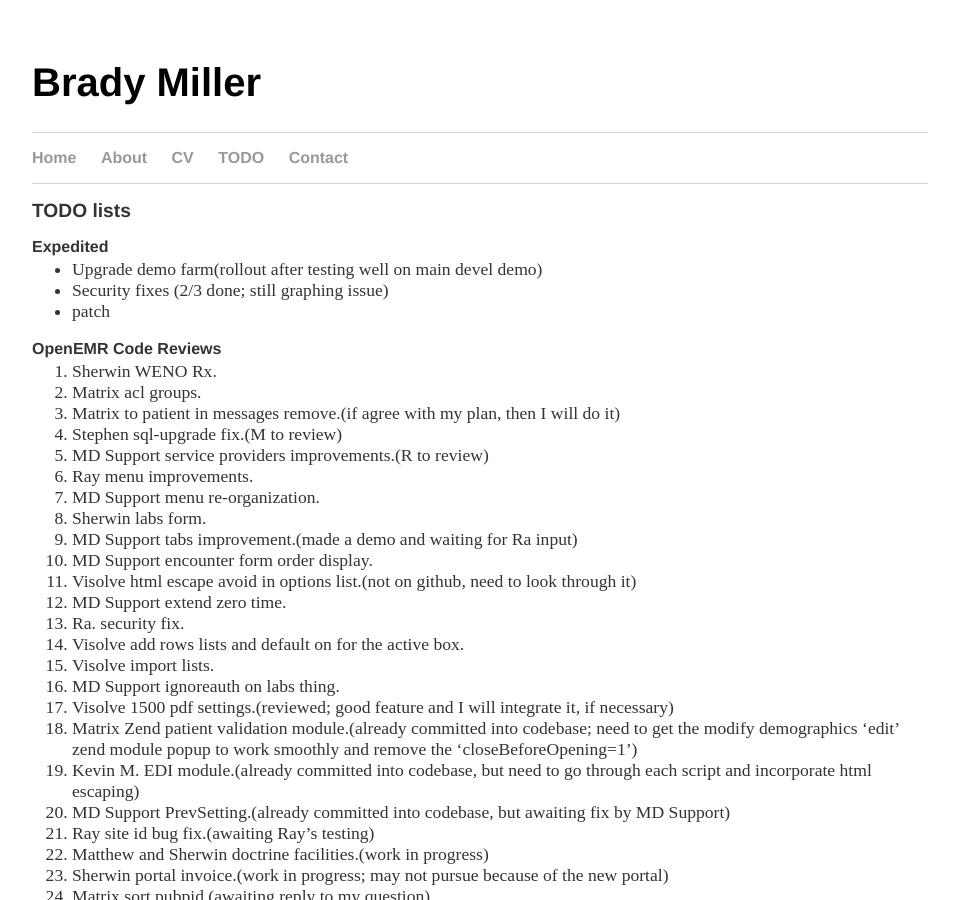
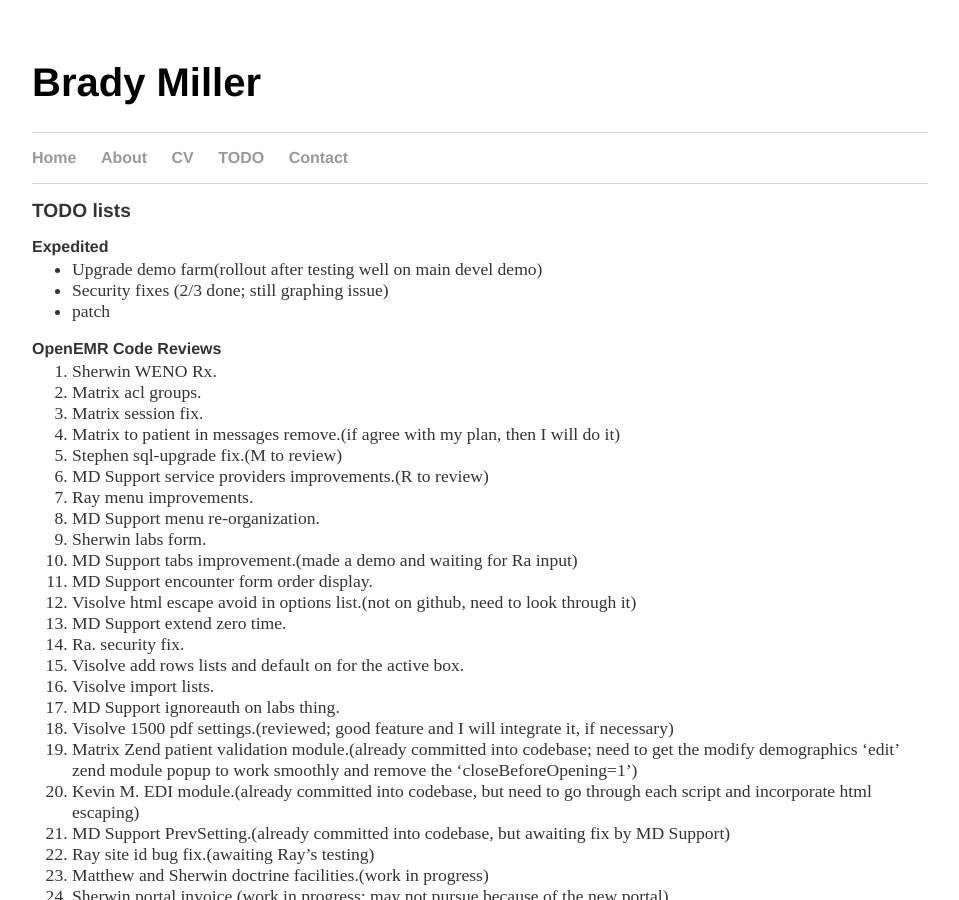
Before and after one commit to bradymiller/bradymiller.github.io, a Jekyll site: the page built from todo/index.md, in a window 1280 px wide and 900 px high. Shown: the whole window, without its empty margins (160-1119 px from the left). Built offline with Jekyll 4.4.1, drawn with Linux system fonts in a browser that asks for light colours; our own code applies the rules of GitHub Pages for plain Markdown files.

Commit message:
Update index.md

```diff
--- a/todo/index.md
+++ b/todo/index.md
@@ -11,6 +11,7 @@
 ### OpenEMR Code Reviews
 1. Sherwin WENO Rx.
 1. Matrix acl groups.
+1. Matrix session fix.
 1. Matrix to patient in messages remove.(if agree with my plan, then I will do it)
 1. Stephen sql-upgrade fix.(M to review)
 1. MD Support service providers improvements.(R to review)
```
